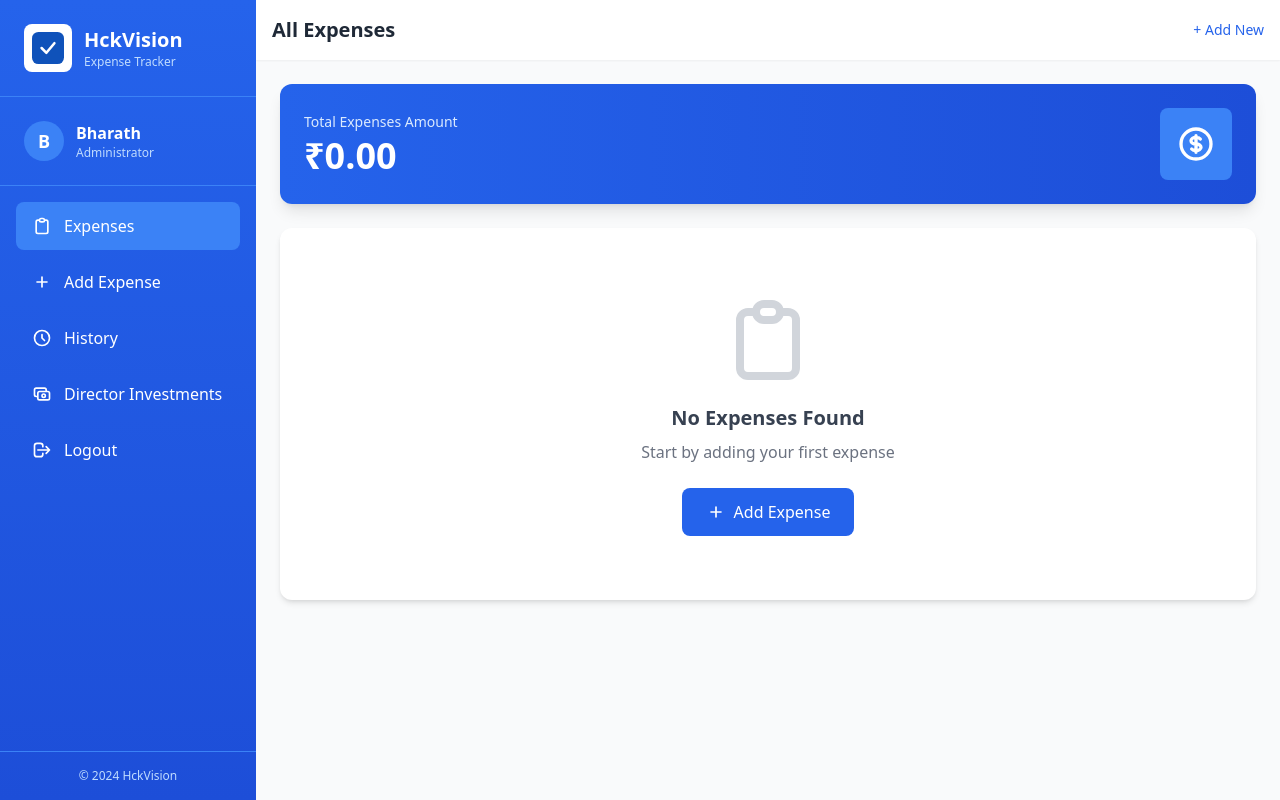
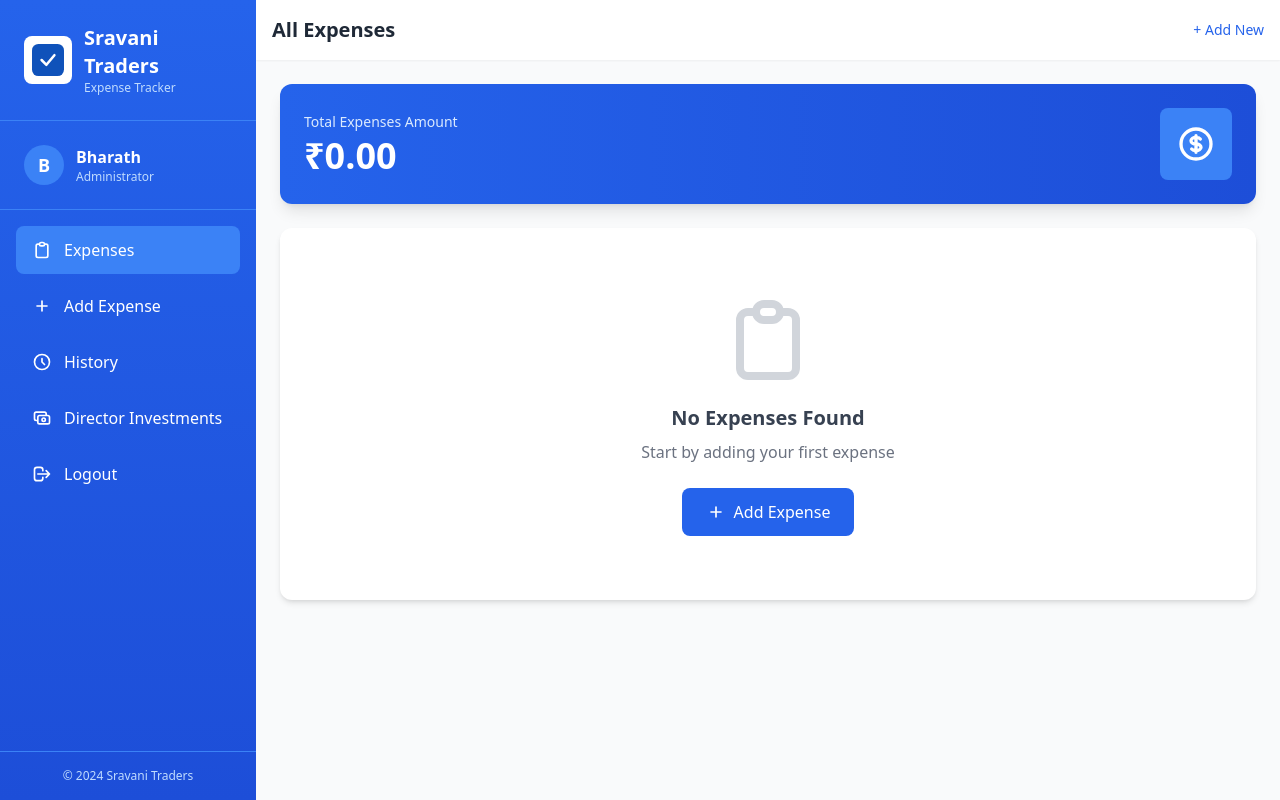
Before and after one commit to MaheshDev-Hck/Expense_Tracker, a Flask app: page /expenses in a window 1280 px wide. Run offline with Flask 3, Linux system fonts and the light colour scheme; the visitor is signed in with stand-in values (Sample User, id 1); data that the repository does not hold is empty; some libraries are stand-ins or nearby versions.

Commit message:
Update expenses.html

```diff
--- a/templates/expenses.html
+++ b/templates/expenses.html
@@ -3,7 +3,7 @@
 <head>
     <meta charset="UTF-8">
     <meta name="viewport" content="width=device-width, initial-scale=1.0">
-    <title>Expenses - HckVision</title>
+    <title>Expenses - Sravani Traders</title>
     <script src="https://cdn.tailwindcss.com"></script>
 </head>
 <body class="bg-gray-50">
@@ -20,7 +20,7 @@
                             </svg>
                         </div>
                         <div>
-                            <h1 class="text-xl font-bold">HckVision</h1>
+                            <h1 class="text-xl font-bold">Sravani Traders</h1>
                             <p class="text-xs text-blue-200">Expense Tracker</p>
                         </div>
                     </div>
@@ -76,7 +76,7 @@
                 </nav>
 
                 <div class="p-4 border-t border-blue-500 text-xs text-center text-blue-200">
-                    <p>&copy; 2024 HckVision</p>
+                    <p>&copy; 2024 Sravani Traders</p>
                 </div>
             </div>
         </aside>
@@ -205,4 +205,5 @@
         });
     </script>
 </body>
+
 </html>
```
